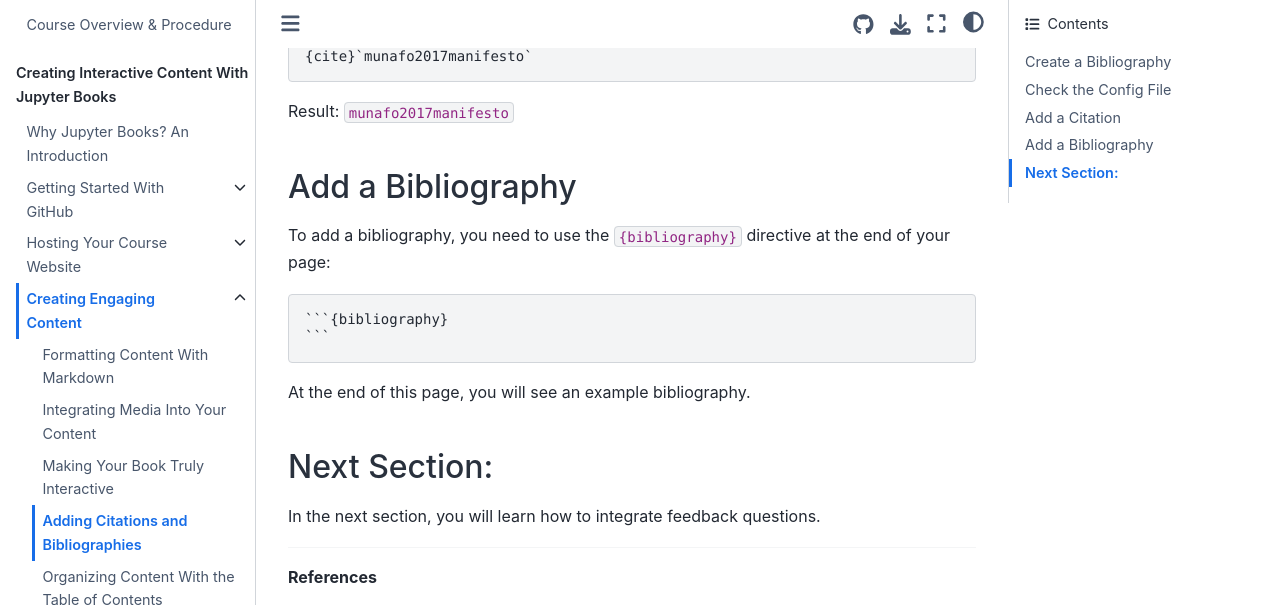
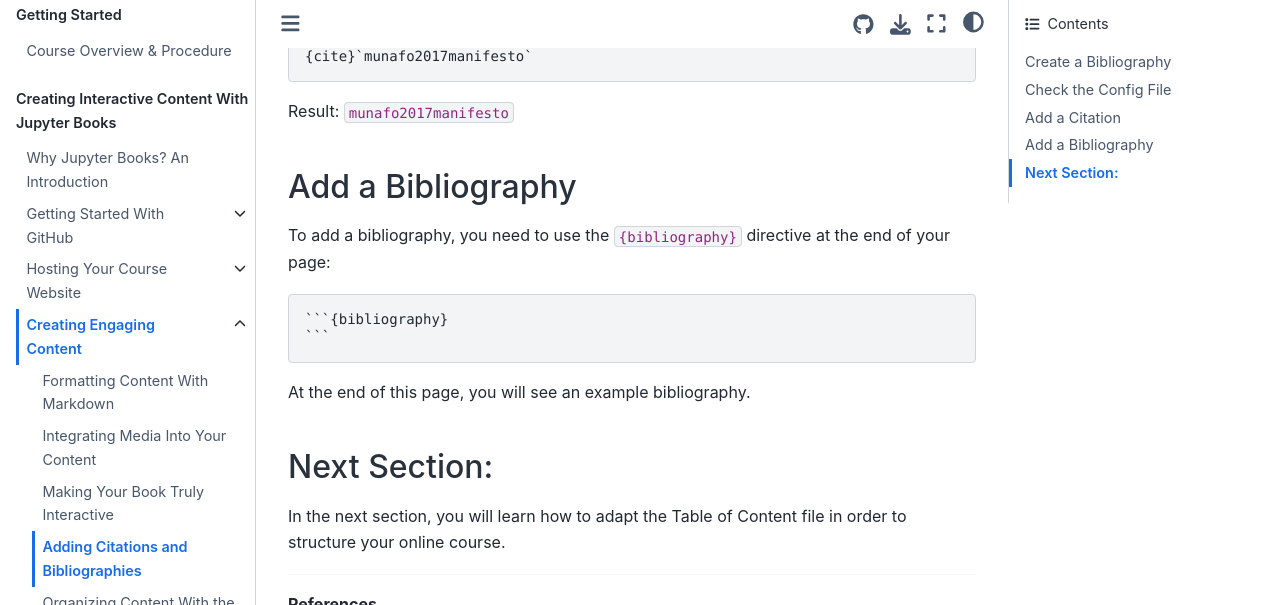
Before and after one commit to M-earnest/tutorial_jupyter_books, a Jupyter Book: the page built from content/3_create/citations.md, in a window 1280 px wide and 900 px high, scrolled down 1474 px, cut to the strip 0-605 px from the top of the window. Built offline with Jupyter Book 1.0.4 settings and Sphinx 7.4.7 and the Sphinx Book theme 1.1.4, drawn with Linux system fonts in a browser that asks for light colours; pages that are not in the unit, such as notebooks, are missing from menus; cross-references to code outside the pages are shown as plain code.

Commit message:
Update citations.md
Changed "next section" part

```diff
--- a/content/3_create/citations.md
+++ b/content/3_create/citations.md
@@ -44,7 +44,7 @@
 
 
 ## Next Section:
-In the next section, you will learn how to integrate feedback questions.
+In the next section, you will learn how to adapt the Table of Content file in order to structure your online course.
 
 ----
 
```
